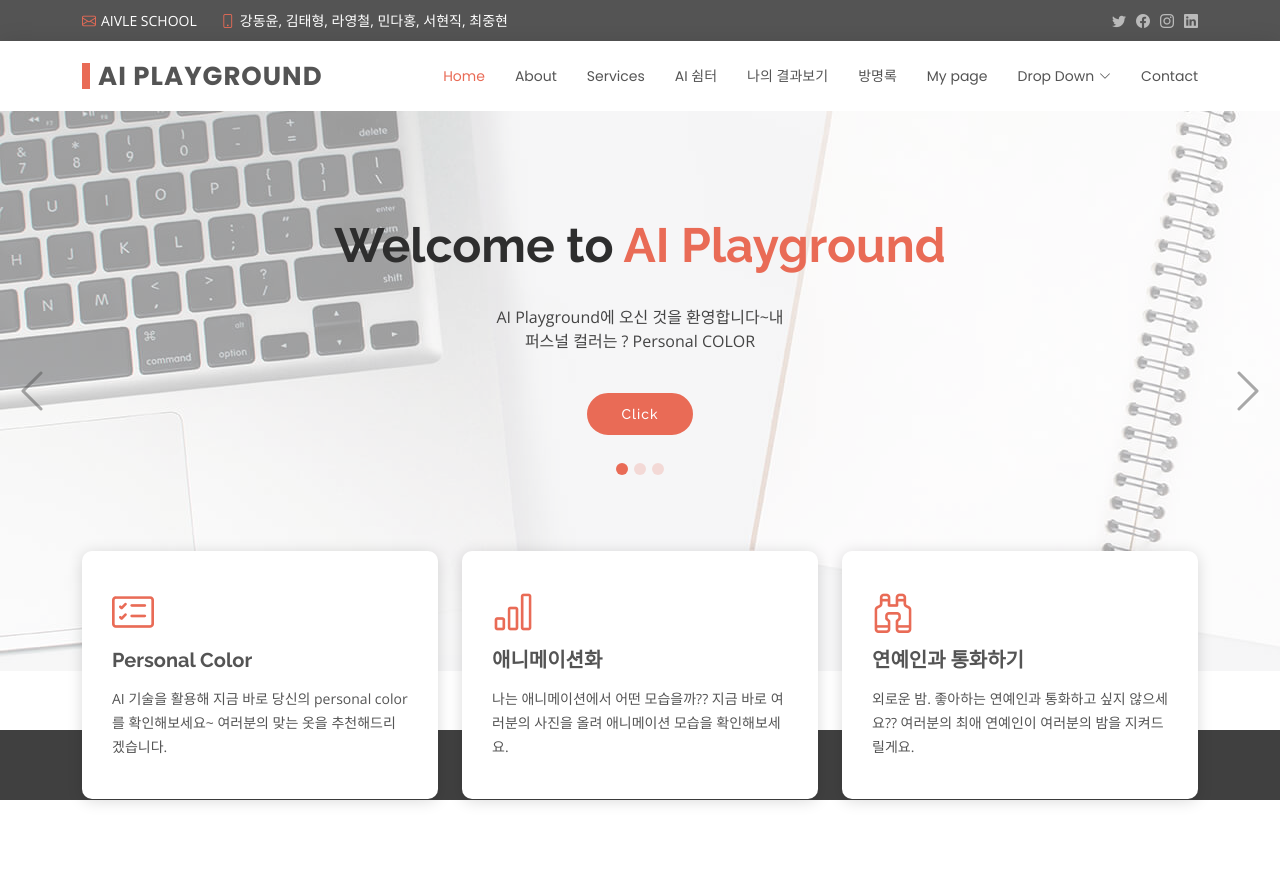
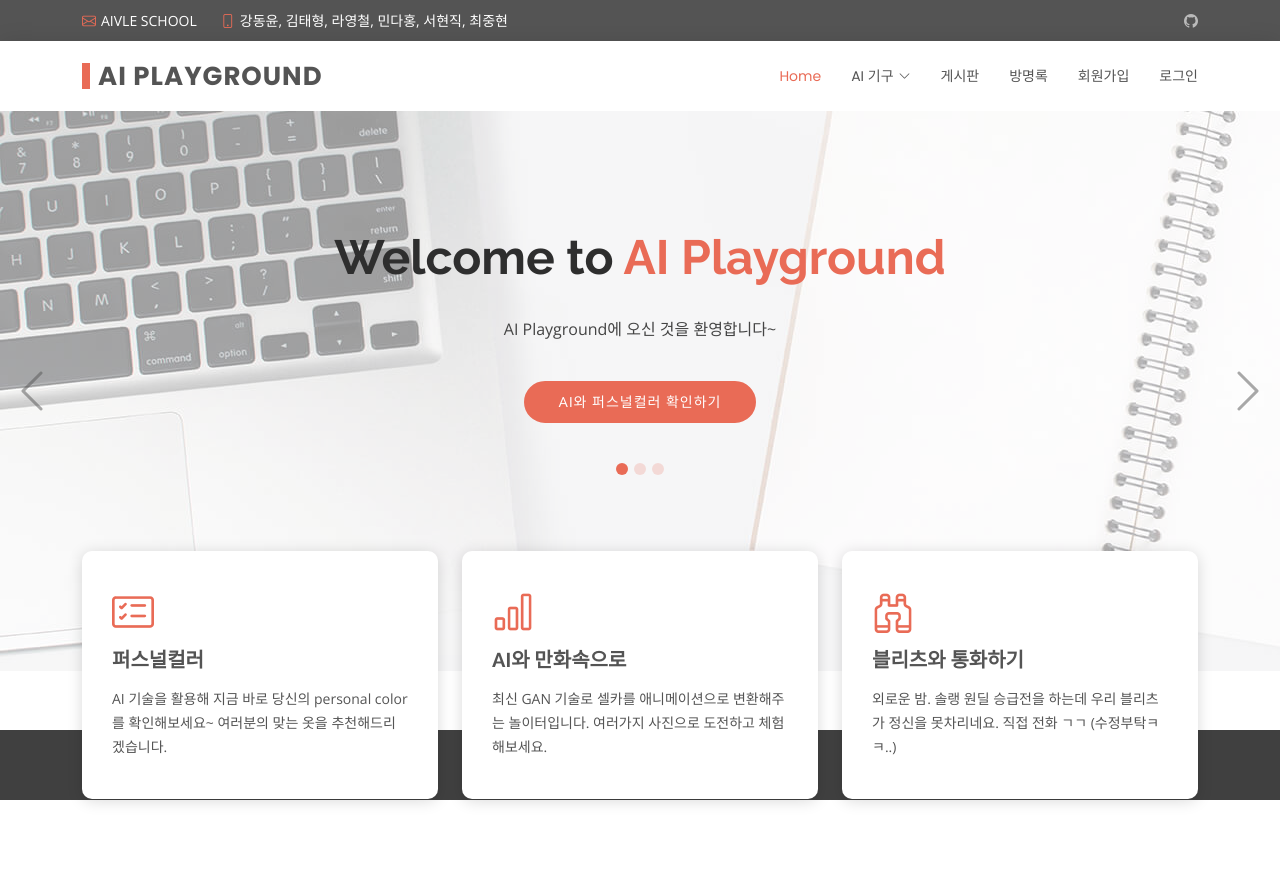
Before and after one commit to AIVLE-School-first-Big-Project/AI_PLAYGROUND, a Django app: page / in a window 1280 px wide. Run offline with Django 4.2, Linux system fonts and the light colour scheme; parts of the project's set-up code (start-up, migrations or seed data) failed here and were passed over; some libraries are stand-ins or nearby versions.

Commit message:
front_요구사항clear

```diff
--- a/play_django/base/static/assets/css/style.css
+++ b/play_django/base/static/assets/css/style.css
@@ -1884,8 +1884,8 @@ section {
 }
 
 .ani_containerbox {
-
-  padding-bottom: 150px;
+  background-color: #F9F9F9;
+  padding-bottom: 100px;
   text-align: center;
 }
 @font-face {
@@ -1903,14 +1903,17 @@ section {
 }
 
 .ani_c_t{
-   font-family: "Raleway", sans-serif;
+   /* font-family: "Raleway", sans-serif; */
+   font-family: 'GangwonEdu_OTFBoldA';
+   /* font-family: "Poppins", sans-serif; */
    font-weight: 700;
    color: #545454;
 
   }
 
 .ani_c_t2{
-  font-family: "Raleway", sans-serif;
+  /* font-family: "Raleway", sans-serif; */
+  font-family: 'GangwonEdu_OTFBoldA';
   font-weight: 400;
   color: #545454;
 
@@ -1919,13 +1922,16 @@ section {
 .ani_text {
 padding-top: 5rem;
 color: black;
-font-family: 'GangwonEdu_OTFBoldA';
+font-family: 'EliceDigitalBaeum-Bd';
+/* font-family: 'GangwonEdu_OTFBoldA'; */
+/* font-family: "Raleway", sans-serif; */
 text-align:center;
 padding-bottom : 3rem;
 }
 
 #ani_form{
 font-family: 'GangwonEdu_OTFBoldA';
+/* font-family: "Raleway", sans-serif; */
 text-align:center ;
 }
 
--- a/play_django/base/templates/base.html
+++ b/play_django/base/templates/base.html
@@ -42,14 +42,15 @@
   <section id="topbar" class="d-flex align-items-center">
     <div class="container d-flex justify-content-center justify-content-md-between">
       <div class="contact-info d-flex align-items-center">
-        <i class="bi bi-envelope d-flex align-items-center"><a href="http://github.com">AIVLE SCHOOL</a></i>
+        <i class="bi bi-envelope d-flex align-items-center"><a href="https://github.com/AIVLE-School-first-Big-Project/AI_PLAYGROUND">AIVLE SCHOOL</a></i>
         <i class="bi bi-phone d-flex align-items-center ms-4"><span>강동윤, 김태형, 라영철, 민다홍, 서현직, 최중현</span></i>
       </div>
       <div class="social-links d-none d-md-flex align-items-center">
-        <a href="#" class="twitter"><i class="bi bi-twitter"></i></a>
+        {% comment %} <a href="#" class="twitter"><i class="bi bi-twitter"></i></a>
         <a href="#" class="facebook"><i class="bi bi-facebook"></i></a>
         <a href="#" class="instagram"><i class="bi bi-instagram"></i></a>
-        <a href="#" class="linkedin"><i class="bi bi-linkedin"></i></i></a>
+        <a href="#" class="linkedin"><i class="bi bi-linkedin"></i></i></a> {% endcomment %}
+        <a href="https://github.com/AIVLE-School-first-Big-Project/AI_PLAYGROUND" class="github"><i class="bi bi-github"></i></i></a>
       </div>
     </div>
   </section>
@@ -67,30 +68,17 @@
       <nav id="navbar" class="navbar">
         <ul>
           <li><a class="active" href="http://127.0.0.1:8000">Home</a></li>
-          <li><a href="about.html">About</a></li>
-          <li><a href="services.html">Services</a></li>
-          <li><a href="portfolio.html">AI 쉼터</a></li>
-          <li><a href="team.html">나의 결과보기</a></li>
-          <li><a href="pricing.html">방명록</a></li>
-          <li><a href="blog.html">My page</a></li>
-          <li class="dropdown"><a href="#"><span>Drop Down</span> <i class="bi bi-chevron-down"></i></a>
+          <li class="dropdown"><a href="#"><span>AI 기구</span> <i class="bi bi-chevron-down"></i></a>
             <ul>
-              <li><a href="#">Drop Down 1</a></li>
-              <li class="dropdown"><a href="#"><span>Deep Drop Down</span> <i class="bi bi-chevron-right"></i></a>
-                <ul>
-                  <li><a href="#">Deep Drop Down 1</a></li>
-                  <li><a href="#">Deep Drop Down 2</a></li>
-                  <li><a href="#">Deep Drop Down 3</a></li>
-                  <li><a href="#">Deep Drop Down 4</a></li>
-                  <li><a href="#">Deep Drop Down 5</a></li>
-                </ul>
-              </li>
-              <li><a href="#">Drop Down 2</a></li>
-              <li><a href="#">Drop Down 3</a></li>
-              <li><a href="#">Drop Down 4</a></li>
+              <li><a href="#">퍼스널컬러</a></li>
+              <li><a href="#">애니메이션화</a></li>
+              <li><a href="#">블리츠와전화데이트</a></li>
             </ul>
           </li>
-          <li><a href="contact.html">Contact</a></li>
+          <li><a href="team.html">게시판</a></li>
+          <li><a href="pricing.html">방명록</a></li>
+          <li><a href="blog.html">회원가입</a></li>
+          <li><a href="blog.html">로그인</a></li>
         </ul>
         <i class="bi bi-list mobile-nav-toggle"></i>
       </nav><!-- .navbar -->
--- a/play_django/base/templates/index.html
+++ b/play_django/base/templates/index.html
@@ -16,8 +16,8 @@
             <div class="carousel-container">
               <div class="carousel-content">
                 <h2 class="animate__animated animate__fadeInDown">Welcome to <span>AI Playground</span></h2>
-                <p class="animate__animated animate__fadeInUp">AI Playground에 오신 것을 환영합니다~내 퍼스널 컬러는 ? Personal COLOR</p>
-                <a href="{% url 'pcolor:pcimgupload' %}" class="btn-get-started animate__animated animate__fadeInUp">Click</a>
+                <p class="animate__animated animate__fadeInUp">AI Playground에 오신 것을 환영합니다~ </p>
+                <a href="{% url 'pcolor:pcimgupload' %}" class="btn-get-started animate__animated animate__fadeInUp">AI와 퍼스널컬러 확인하기</a>
               </div>
             </div>
           </div>
@@ -27,8 +27,8 @@
             <div class="carousel-container">
               <div class="carousel-content">
                 <h2 class="animate__animated fanimate__adeInDown">Welcome to <span>AI Playground</span></h2>
-                <p class="animate__animated animate__fadeInUp">AI Playground에 오신 것을 환영합니다~ 내가 만화주인공이라면??</p>
-                <a href="{% url 'ani:fileupload' %}" class="btn-get-started animate__animated animate__fadeInUp">Click</a>
+                <p class="animate__animated animate__fadeInUp">AI Playground에 오신 것을 환영합니다~ </p>
+                <a href="{% url 'ani:fileupload' %}" class="btn-get-started animate__animated animate__fadeInUp">AI와 만화속으로</a>
               </div>
             </div>
           </div>
@@ -38,8 +38,8 @@
             <div class="carousel-container">
               <div class="carousel-content">
                 <h2 class="animate__animated animate__fadeInDown">Welcome to <span>AI Playground</span></h2>
-                <p class="animate__animated animate__fadeInUp">AI Playground에 오신 것을 환영합니다~ 연예인과 통화 한번 해보실래요?</p>
-                <a href="voicebot" class="btn-get-started animate__animated animate__fadeInUp">Click</a>
+                <p class="animate__animated animate__fadeInUp">AI Playground에 오신 것을 환영합니다~</p>
+                <a href="voicebot" class="btn-get-started animate__animated animate__fadeInUp">AI와 통화하기</a>
               </div>
             </div>
           </div>
@@ -69,22 +69,22 @@
           <div class="col-lg-4">
             <div class="icon-box">
               <i class="bi bi-card-checklist"></i>
-              <h3><a href="{% url 'pcolor:pcimgupload' %}">Personal Color</a></h3>
+              <h3><a href="{% url 'pcolor:pcimgupload' %}">퍼스널컬러</a></h3>
               <p>AI 기술을 활용해 지금 바로 당신의 personal color를 확인해보세요~ 여러분의 맞는 옷을 추천해드리겠습니다.</p>
             </div>
           </div>
           <div class="col-lg-4 mt-4 mt-lg-0">
             <div class="icon-box">
               <i class="bi bi-bar-chart"></i>
-              <h3><a href="{% url 'ani:fileupload' %}">애니메이션화</a></h3>
-              <p>나는 애니메이션에서 어떤 모습을까?? 지금 바로 여러분의 사진을 올려 애니메이션 모습을 확인해보세요.</p>
+              <h3><a href="{% url 'ani:fileupload' %}">AI와 만화속으로</a></h3>
+              <p>최신 GAN 기술로 셀카를 애니메이션으로 변환해주는 놀이터입니다. 여러가지 사진으로 도전하고 체험해보세요.</p>
             </div>
           </div>
           <div class="col-lg-4 mt-4 mt-lg-0">
             <div class="icon-box">
               <i class="bi bi-binoculars"></i>
-              <h3><a href="voicebot">연예인과 통화하기</a></h3>
-              <p>외로운 밤. 좋아하는 연예인과 통화하고 싶지 않으세요?? 여러분의 최애 연예인이 여러분의 밤을 지켜드릴게요. </p>
+              <h3><a href="voicebot">블리츠와 통화하기</a></h3>
+              <p>외로운 밤. 솔랭 원딜 승급전을 하는데 우리 블리츠가 정신을 못차리네요. 직접 전화 ㄱㄱ (수정부탁ㅋㅋ..)</p>
             </div>
           </div>
         </div>
```
Also changed, not shown: play_django/ani/templates/ani/fileupload.html (+9 -7 lines), play_django/ani/templates/ani/result.html (+9 -4 lines).
